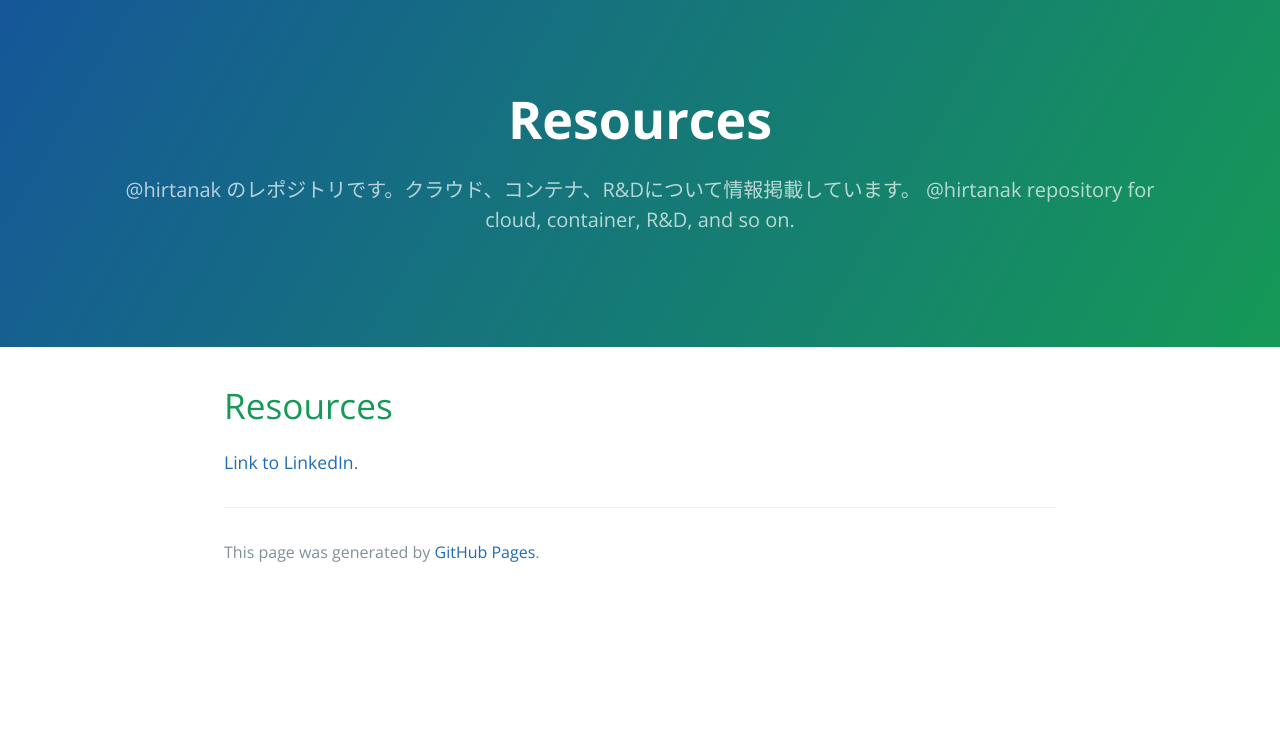
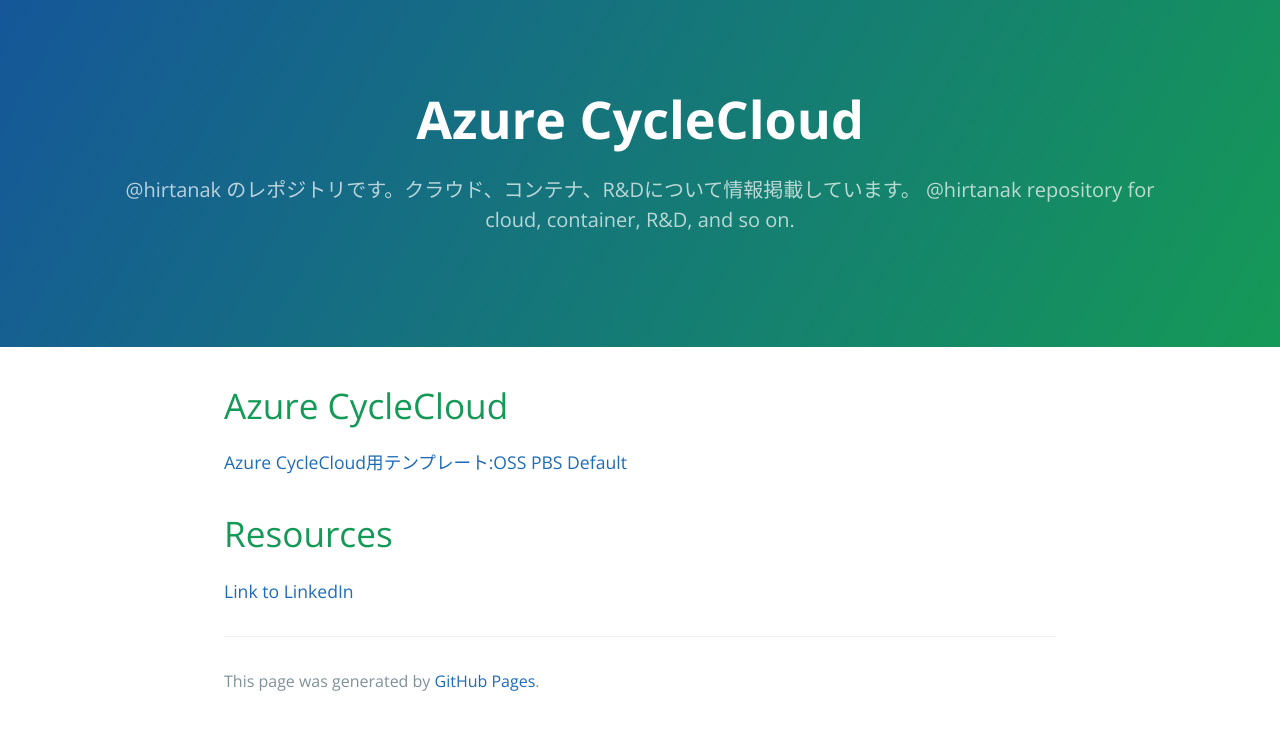
Before and after one commit to hirtanak/hirtanak.github.io, a Jekyll site: the page built from index.md, in a window 1280 px wide. Shown: the top 730 px of the page. Built offline with Jekyll 4.4.1, drawn with Linux system fonts in a browser that asks for light colours; our own code applies the rules of GitHub Pages for plain Markdown files.

Commit message:
update OSS PBS default template

```diff
--- a/index.md
+++ b/index.md
@@ -2,6 +2,12 @@
 layout: default
 ---
 
+
+
+# Azure CycleCloud
+
+[Azure CycleCloud用テンプレート:OSS PBS Default](https://github.com/hirtanak/osspbsdefault)
+
 # Resources
 
-[Link to LinkedIn](https://www.linkedin.com/in/hiroshi-tanaka/).
+[Link to LinkedIn](https://www.linkedin.com/in/hiroshi-tanaka/)
```
